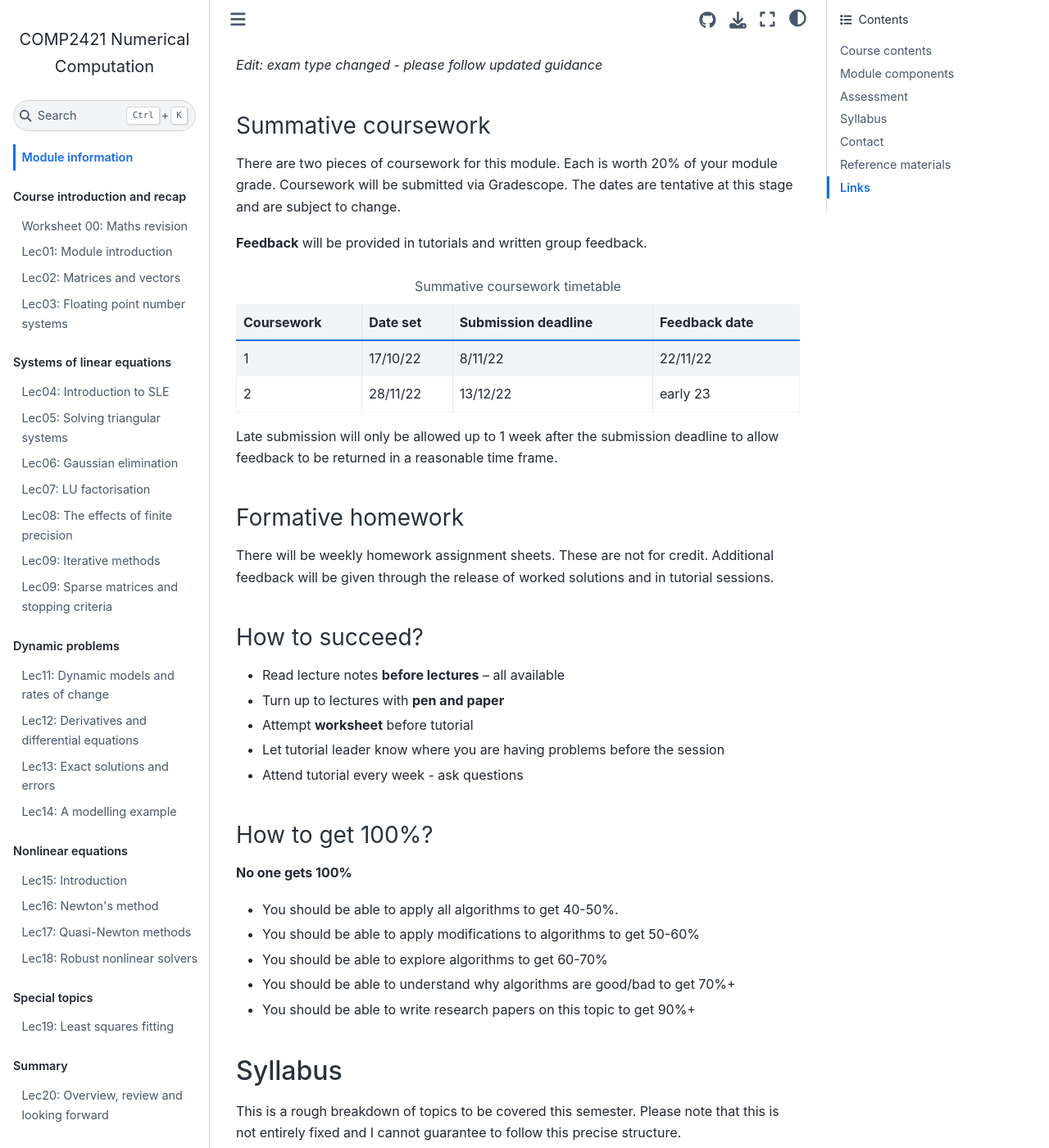
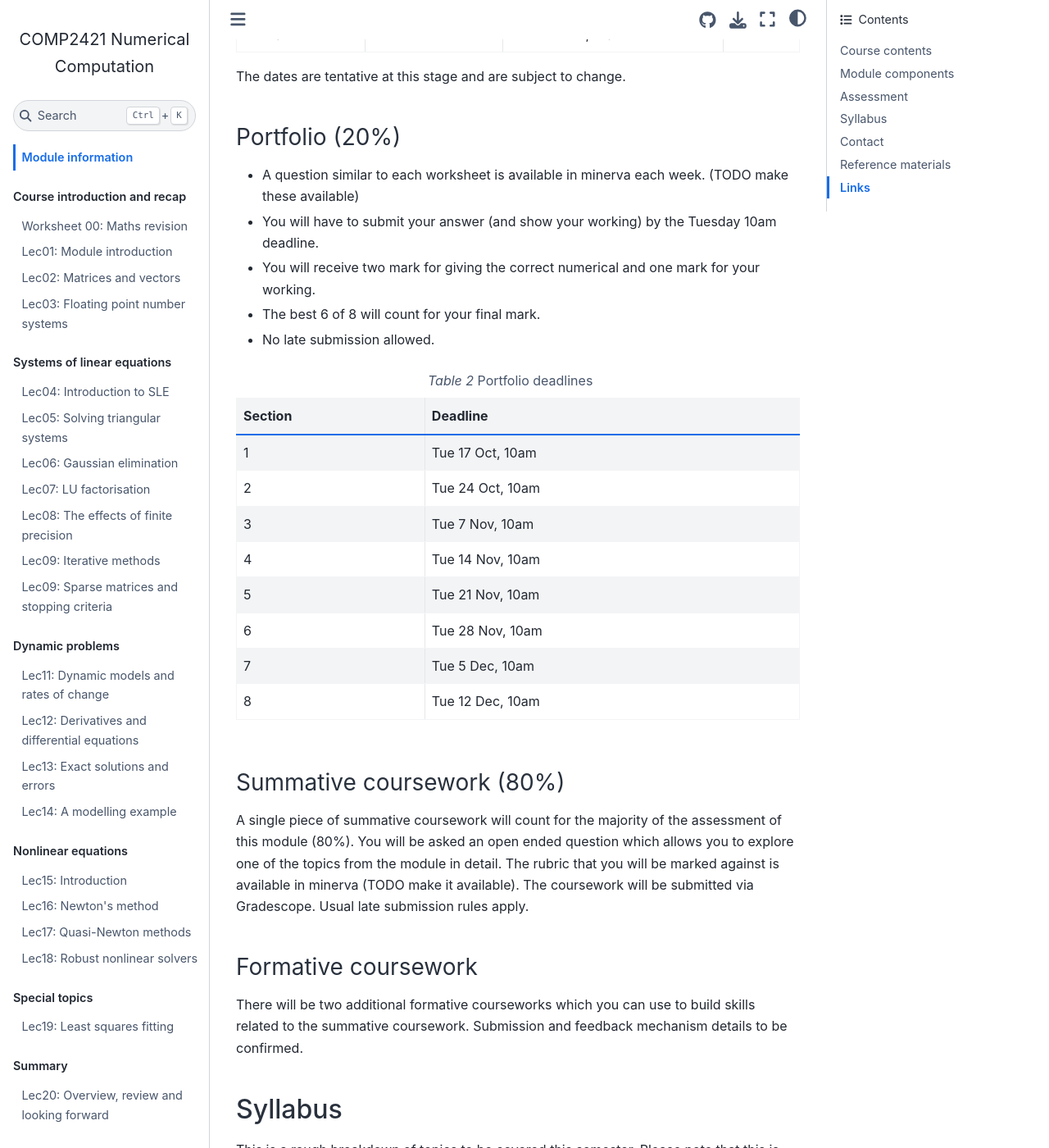
Before and after one commit to uol-soc-teachingrepos/COMP2421-Numerical-Computation, a Jupyter Book: the page built from index.md, in a window 1280 px wide and 1400 px high, scrolled down 1496 px. Shown: the whole window at 82% size. Built offline with Jupyter Book 1.0.4 settings and Sphinx 7.4.7 and the Sphinx Book theme 1.1.4, drawn with Linux system fonts in a browser that asks for light colours; pages that are not in the unit, such as notebooks, are missing from menus; some of the changed text lies outside the part shown.

Commit message:
update index page

````diff
--- a/index.md
+++ b/index.md
@@ -12,7 +12,7 @@ Email
 :   T.Ranner@leeds.ac.uk
 
 Teams group
-:   [22/23(1) COMP2421 Numerical Computation (32879)](https://teams.microsoft.com/l/team/19%3aMD-x6E4QiyZ3S1zNFHomIWxtG3UJiRimjR_RzgapA7g1%40thread.tacv2/conversations?groupId=54035a7f-8376-45f0-b7b8-d4fac9d5ab54&tenantId=bdeaeda8-c81d-45ce-863e-5232a535b7cb)
+:   TODO add when group created
 
 ## Course contents
 
@@ -39,207 +39,112 @@ Teams group
 
 Opportunity to get **feedback** on learning
 
-### Homework and coursework exercise
+### Worksheets
 
 These will be provided *weekly* throughout the semester.
 
-Courseworks are designed to give practice and reinforce the lectures. Coursework material is examinable.
-
 ## Assessment
 
-### Examination
+```{table} Assessment schedule
 
-Computer exam in January. 2 hour exam with some multiple choice, short and longer answer questions. The exam is worth 60% of the credit for the module.
+| Title       | Release date | Due date             | Credit |
+|-------------|--------------|----------------------|--------|
+| Portfolio   | Mon 2 Oct    | weekly, Tuesday 10am | 20%    |
+| Coursework  | Mon 4 Dec    | Wed 10 Dec, 10am     | 80%    |
+| Formative 1 | Mon 9 Oct    | Wed 25 Oct, 10am     | 0%     |
+| Formative 2 | Mon  15 Nov  | Wed 29 Nov, 10am     | 0%     |
+```
 
-See [Lecture 20](./lec/lec20.md) for details.
+ The dates are tentative at this stage and are subject to change.
 
-*Edit: exam type changed - please follow updated guidance*
+### Portfolio (20%)
 
-### Summative coursework
+- A question similar to each worksheet is available in minerva each week. (TODO make these available)
+- You will have to submit your answer (and show your working) by the Tuesday 10am deadline.
+- You will receive two mark for giving the correct numerical and one mark for your working.
+- The best 6 of 8 will count for your final mark.
+- No late submission allowed.
 
-There are two pieces of coursework for this module. Each is worth 20% of your module grade. Coursework will be submitted via Gradescope. The dates are tentative at this stage and are subject to change.
+```{table} Portfolio deadlines
 
-**Feedback** will be provided in tutorials and written group feedback.
+| Section | Deadline         |
+|---------|------------------|
+| 1       | Tue 17 Oct, 10am |
+| 2       | Tue 24 Oct, 10am |
+| 3       | Tue 7 Nov, 10am  |
+| 4       | Tue 14 Nov, 10am |
+| 5       | Tue 21 Nov, 10am |
+| 6       | Tue 28 Nov, 10am |
+| 7       | Tue 5 Dec, 10am  |
+| 8       | Tue 12 Dec, 10am |
+```
 
-<table class="colwidths-auto table">
-	<caption>Summative coursework timetable</caption>
-	<thead>
-	<tr>
-	<th class="head">Coursework</th>
-	<th class="head">Date set</th>
-	<th class="head">Submission deadline</th>
-	<th class="head">Feedback date</th>
-	</tr>
-	</thead>
-	<tr>
-	<td>1</td>
-	<td>17/10/22</td>
-	<td>8/11/22</td>
-	<td>22/11/22</td>
-	</tr>
-	<tr>
-	<td>2</td>
-	<td>28/11/22</td>
-	<td>13/12/22</td>
-	<td>early 23</td>
-	</tr>
-</table>
+### Summative coursework (80%)
 
-Late submission will only be allowed up to 1 week after the submission deadline to allow feedback to be returned in a reasonable time frame.
+A single piece of summative coursework will count for the majority of the assessment of this module (80%).
+You will be asked an open ended question which allows you to explore one of the topics from the module in detail.
+The rubric that you will be marked against is available in minerva (TODO make it available).
+The coursework will be submitted via Gradescope.
+Usual late submission rules apply.
 
-### Formative homework
+### Formative coursework
 
-There will be weekly homework assignment sheets. These are not for credit. Additional feedback will be given through the release of worked solutions and in tutorial sessions.
-
-### How to succeed?
-
-- Read lecture notes **before lectures** -- all available
-- Turn up to lectures with **pen and paper**
-- Attempt **worksheet** before tutorial
-- Let tutorial leader know where you are having problems before the session
-- Attend tutorial every week - ask questions
-
-### How to get 100%?
-
-**No one gets 100%**
-
-- You should be able to apply all algorithms to get 40-50%.
-- You should be able to apply modifications to algorithms to get 50-60%
-- You should be able to explore algorithms to get 60-70%
-- You should be able to understand why algorithms are good/bad to get 70%+
-- You should be able to write research papers on this topic to get 90%+
+There will be two additional formative courseworks which you can use to build skills related to the summative coursework.
+Submission and feedback mechanism details to be confirmed.
 
 ## Syllabus
 
 This is a rough breakdown of topics to be covered this semester. Please note that this is not entirely fixed and I cannot guarantee to follow this precise structure.
 
-<table class="colwidths-auto table">
-<caption>Lecture topics</caption>
-<thead>
-<tr class="row-odd"><th class="head"><p>Lecture</p></th>
-<th class="head"><p>Topic</p></th>
-</tr>
-</thead>
-<tbody>
-<tr class="row-even"><td><p>1 (week 1)</p></td>
-<td><p>Introduction</p></td>
-</tr>
-<tr class="row-odd"><td><p>2</p></td>
-<td><p>Floating point number systems</p></td>
-</tr>
-<tr class="row-even"><td><p>3 (week 2)</p></td>
-<td><p>Vectors and matrices</p></td>
-</tr>
-<tr class="row-odd"><td><p>4</p></td>
-<td><p>Linear transformations</p></td>
-</tr>
-<tr class="row-even"><td><p>5 (week 3)</p></td>
-<td><p>Solving triangular systems of linear equations</p></td>
-</tr>
-<tr class="row-odd"><td><p>6</p></td>
-<td><p>Gaussian elimination</p></td>
-</tr>
-<tr class="row-even"><td><p>7 (week 4)</p></td>
-<td><p>LU factorisation</p></td>
-</tr>
-<tr class="row-odd"><td><p>8</p></td>
-<td><p>Indirect methods (Jacobi, Gauss-Seidel)</p></td>
-</tr>
-<tr class="row-even"><td><p></p></td>
-<td><p><em>reading week</em></p></td>
-</tr>
-<tr class="row-odd"><td><p>9 (week 6)</p></td>
-<td><p>Sparse systems of linear equations, norms</p></td>
-</tr>
-<tr class="row-even"><td><p>10</p></td>
-<td><p>Pivoting</p></td>
-</tr>
-<tr class="row-odd"><td><p>11 (week 7)</p></td>
-<td><p>Derivatives and rates of change</p></td>
-</tr>
-<tr class="row-even"><td><p>12</p></td>
-<td><p>Euler’s method</p></td>
-</tr>
-<tr class="row-odd"><td><p>13 (week 8)</p></td>
-<td><p>Euler &amp; midpoint methods</p></td>
-</tr>
-<tr class="row-even"><td><p>14</p></td>
-<td><p>Runge-Kutte integration</p></td>
-</tr>
-<tr class="row-odd"><td><p>15 (week 9)</p></td>
-<td><p>Bisection, Newton’s method</p></td>
-</tr>
-<tr class="row-even"><td><p>16</p></td>
-<td><p>Newton’s method</p></td>
-</tr>
-<tr class="row-odd"><td><p>17 (week 10)</p></td>
-<td><p>The secant method</p></td>
-</tr>
-<tr class="row-even"><td><p>18</p></td>
-<td><p>Hybrid methods</p></td>
-</tr>
-<tr class="row-odd"><td><p>19 (week 11)</p></td>
-<td><p>Special topics</p></td>
-</tr>
-<tr class="row-even"><td><p>20</p></td>
-<td><p>Review</p></td>
-</tr>
-</tbody>
-</table>
+```{table} Teaching plan
+
+| Lecture         | Topic                                        |
+|-----------------|----------------------------------------------|
+| 1 (week 1)      | Introduction                                 |
+| 2               | Vectors and matrices                         |
+| 3 (week 2)      | Floating point numbers                       |
+| 4               | Introduction to systems of linear equations  |
+| 5 (week 3)      | Solving triangular systems                   |
+| 6               | Gaussian elimination                         |
+| 7 (week 4)      | LU factorisation                             |
+| 8               | The effects of finite precision              |
+|                 | *reading week*                               |
+| 9 (week 6)      | Iterative methods                            |
+| 10              | Sparse matrices and stopping criteria        |
+| 11 (week 7)     | Derivatives and rates of change              |
+| 12              | Euler's method                               |
+| 13 (week 8)     | Midpoint method                              |
+| 14              | Systems of differential equations            |
+| 15 (week 9)     | Introduction to nonlinear equations          |
+| 16              | Newton's method                              |
+| 17 (week 10)    | Quasi-Newton methods                         |
+| 18              | Robust linear solvers                        |
+| 19/20 (week 11) | Special topics/Formative coursework feedback |
+```
 
 ### Tutorials plan
 
 Weekly tutorials should will support you in your learning. See your timetable for when and where you should attend.
 
-<table class="colwidths-auto table">
-<caption>Tutorials plan</caption>
-<thead>
-<tr class="row-odd"><th class="head"><p>Week</p></th>
-<th class="head"><p>Topic</p></th>
-</tr>
-</thead>
-<tbody>
-<tr class="row-even"><td><p>1</p></td>
-<td><p>Maths preliminary</p></td>
-</tr>
-<tr class="row-odd"><td><p>2</p></td>
-<td><p>Introduction to python</p></td>
-</tr>
-<tr class="row-even"><td><p>3</p></td>
-<td><p>Floating point number systems</p></td>
-</tr>
-<tr class="row-odd"><td><p>4</p></td>
-<td><p>Triangular systems and Gaussian elimination</p></td>
-</tr>
-<tr class="row-even"><td><p>-</p></td>
-<td><p><em>reading week</em></p></td>
-</tr>
-<tr class="row-odd"><td><p>6</p></td>
-<td><p>LU Factorisation and iterative methods</p></td>
-</tr>
-<tr class="row-even"><td><p>7</p></td>
-<td><p>Sparse systems/pivoting</p></td>
-</tr>
-<tr class="row-odd"><td><p>8</p></td>
-<td><p>Derivatives and Euler’s method</p></td>
-</tr>
-<tr class="row-even"><td><p>9</p></td>
-<td><p>Other time stepping</p></td>
-</tr>
-<tr class="row-odd"><td><p>10</p></td>
-<td><p>Bisection and Newton’s method</p></td>
-</tr>
-<tr class="row-even"><td><p>11</p></td>
-<td><p>Other root finding</p></td>
-</tr>
-</tbody>
-</table>
+| Week | Topic                                       |
+|------|---------------------------------------------|
+| 1    | Maths preliminary                           |
+| 2    | Introduction to python                      |
+| 3    | Floating point number systems               |
+| 4    | Triangular systems and Gaussian elimination |
+|      | *reading week*                              |
+| 6    | LU Factorisation and iterative methods      |
+| 7    | Sparse systems/pivoting                     |
+| 8    | Derivatives and Euler’s method              |
+| 9    | Other time stepping                         |
+| 10   | Bisection and Newton's method               |
+| 11 | Other root finding |
 
 ## Contact
 
-- Please contact me through MS Teams [22/23(1) COMP2421 Numerical Computation (32879)](https://teams.microsoft.com/l/team/19%3aMD-x6E4QiyZ3S1zNFHomIWxtG3UJiRimjR_RzgapA7g1%40thread.tacv2/conversations?groupId=54035a7f-8376-45f0-b7b8-d4fac9d5ab54&tenantId=bdeaeda8-c81d-45ce-863e-5232a535b7cb) (not email)
+- Please contact me through MS Teams TODO add url
 - Questions about content should go in the class team
-- Responses in 24h (or out of office)
+- Responses in 48h (or out of office)
 - No response out of working hours
 
 ## Reference materials
@@ -262,5 +167,5 @@ The programming for this module will be carried out using `python3`.
 
 -   Module catalogue:
 
-	- COMP2421 <https://webprod3.leeds.ac.uk/catalogue/dynmodules.asp?Y=202122&M=COMP-2421>\
-    - XJCO2421 <https://webprod3.leeds.ac.uk/catalogue/dynmodules.asp?Y=202122&M=XJCO-2421>
+	- COMP2421 <https://webprod3.leeds.ac.uk/catalogue/dynmodules.asp?Y=202324&M=COMP-2421>\
+    - XJCO2421 <https://webprod3.leeds.ac.uk/catalogue/dynmodules.asp?Y=202324&M=XJCO-2421>
````
